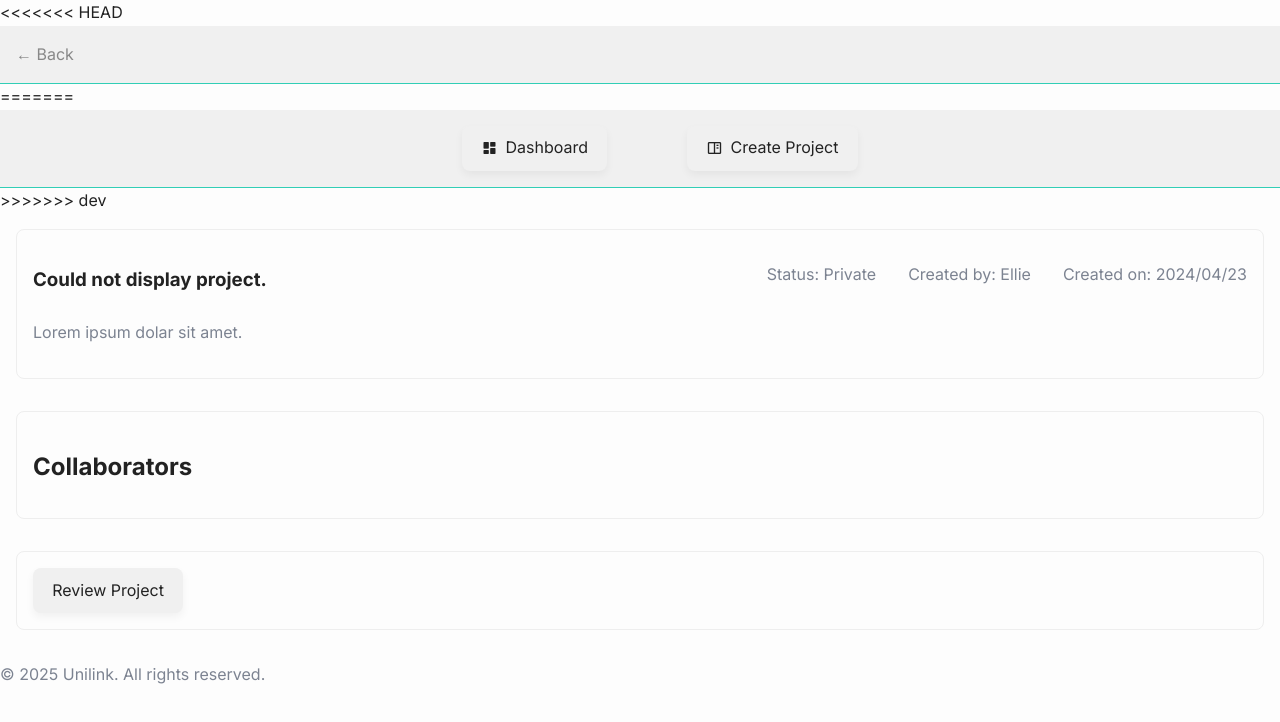
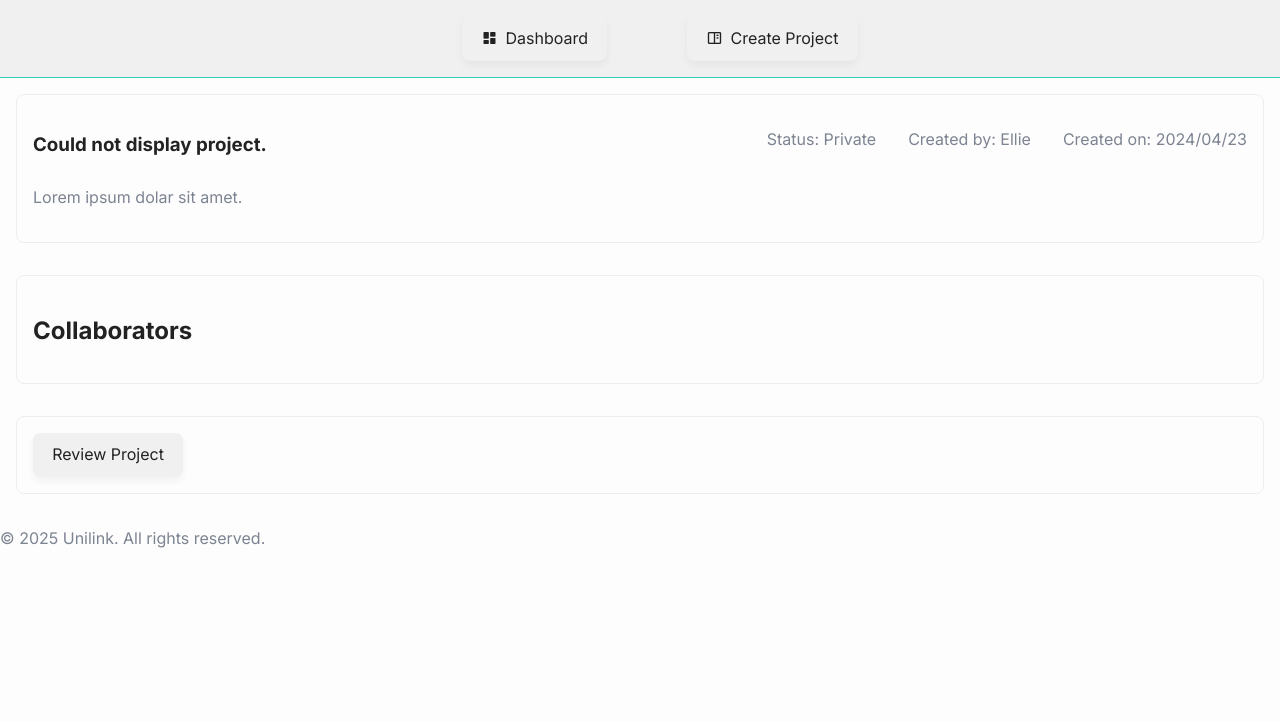
Before and after one commit to NielGrobler/SynapTech, a website: page public/viewProject.html in a window 1280 px wide. Drawn offline with nearby package versions, Linux system fonts and the light colour scheme.

Commit message:
viewProject update

```diff
--- a/public/viewProject.html
+++ b/public/viewProject.html
@@ -18,12 +18,6 @@
 </head>
 
 <body>
-<<<<<<< HEAD
-	<nav class="inset secondary fill accent-underline">
-		<a href="javascript:history.back()">&larr; Back</a>
-	</nav>
-
-=======
 	<section id="navigation" class="flex-row fill-width secondary center-content accent-underline">
 		<nav class="fill-width">
 			<ul class="no-list-style flex-row gap-large center-content">
@@ -34,7 +28,6 @@
 			</ul>
 		</nav>
 	</section>
->>>>>>> dev
 
 
 	<main class="inset flex-col gap-medium">
```
